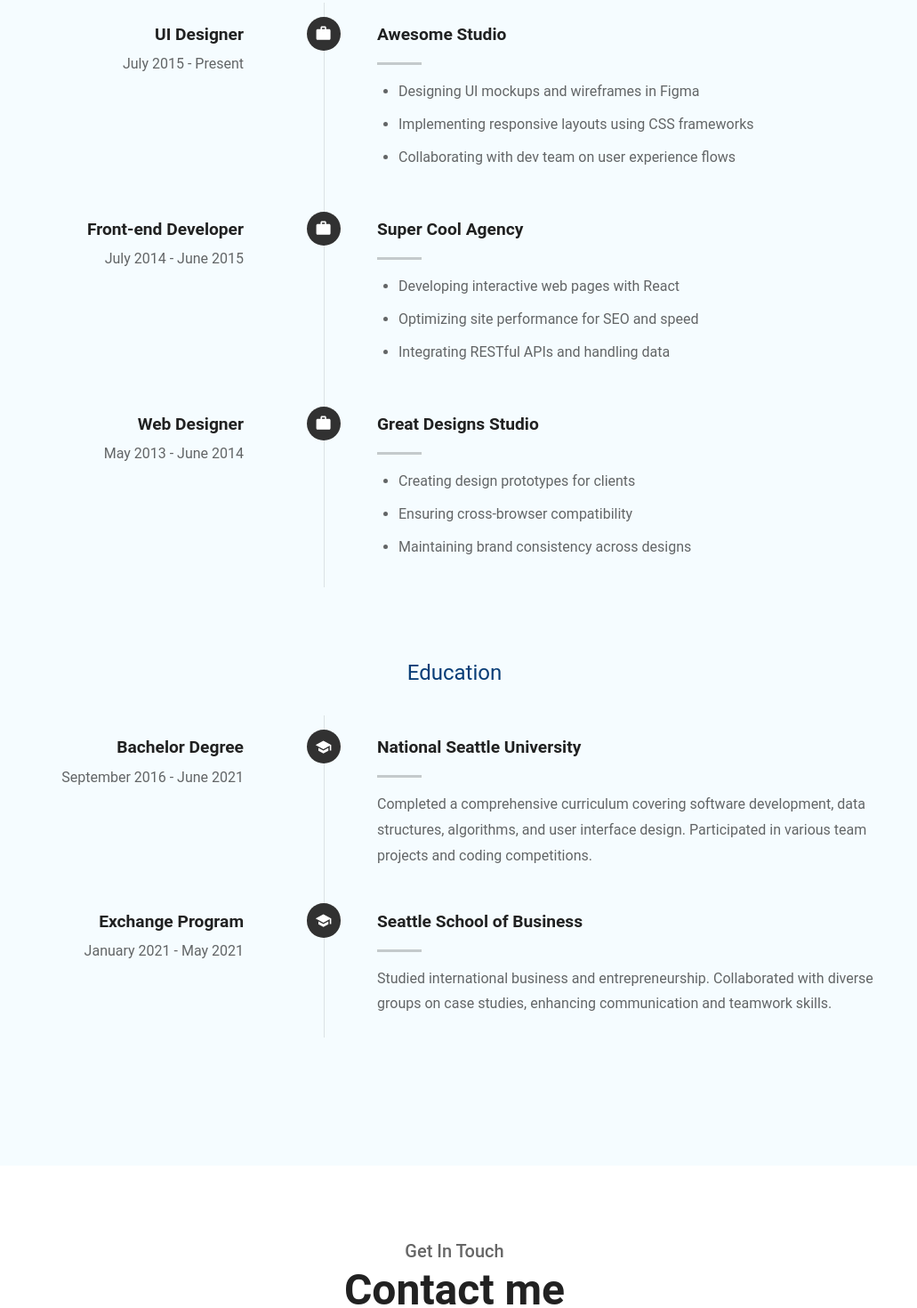
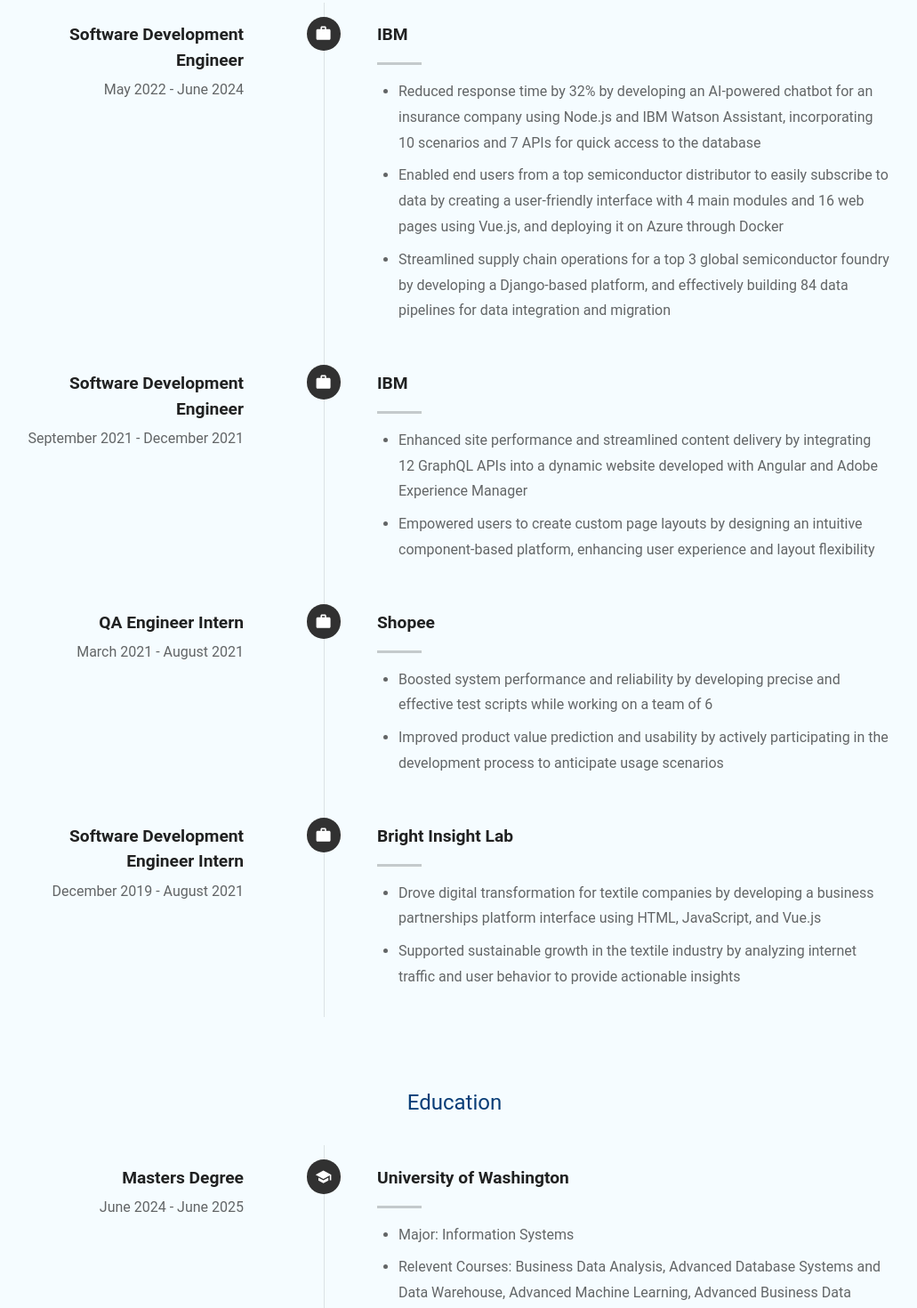
Before and after one commit to formosachiang/my-website, a React (Create React App) app: page / in a window 1280 px wide. Shown: the part 2900-4370 px from the top of the page at 89% size, without its empty margins (129-1160 px from the left). Built offline with nearby package versions, Linux system fonts and the light colour scheme.

Commit message:
Revise resume with my information

```diff
--- a/src/components/ResumeSection.jsx
+++ b/src/components/ResumeSection.jsx
@@ -141,52 +141,63 @@
   // 工作經驗：description 以陣列呈現列點
   const workExperience = [
     {
-      title: 'UI Designer',
-      date: 'July 2015 - Present',
-      company: 'Awesome Studio',
+      title: 'Software Development Engineer',
+      date: 'May 2022 - June 2024',
+      company: 'IBM',
       description: [
-        'Designing UI mockups and wireframes in Figma',
-        'Implementing responsive layouts using CSS frameworks',
-        'Collaborating with dev team on user experience flows',
+        'Reduced response time by 32% by developing an AI-powered chatbot for an insurance company using Node.js and IBM Watson Assistant, incorporating 10 scenarios and 7 APIs for quick access to the database',
+        'Enabled end users from a top semiconductor distributor to easily subscribe to data by creating a user-friendly interface with 4 main modules and 16 web pages using Vue.js, and deploying it on Azure through Docker',
+        'Streamlined supply chain operations for a top 3 global semiconductor foundry by developing a Django-based platform, and effectively building 84 data pipelines for data integration and migration',
       ],
     },
     {
-      title: 'Front-end Developer',
-      date: 'July 2014 - June 2015',
-      company: 'Super Cool Agency',
+      title: 'Software Development Engineer',
+      date: 'September 2021 - December 2021',
+      company: 'IBM',
       description: [
-        'Developing interactive web pages with React',
-        'Optimizing site performance for SEO and speed',
-        'Integrating RESTful APIs and handling data',
+        'Enhanced site performance and streamlined content delivery by integrating 12 GraphQL APIs into a dynamic website developed with Angular and Adobe Experience Manager',
+        'Empowered users to create custom page layouts by designing an intuitive component-based platform, enhancing user experience and layout flexibility',
       ],
     },
     {
-      title: 'Web Designer',
-      date: 'May 2013 - June 2014',
-      company: 'Great Designs Studio',
+      title: 'QA Engineer Intern',
+      date: 'March 2021 - August 2021',
+      company: 'Shopee',
       description: [
-        'Creating design prototypes for clients',
-        'Ensuring cross-browser compatibility',
-        'Maintaining brand consistency across designs',
+        'Boosted system performance and reliability by developing precise and effective test scripts while working on a team of 6',
+        'Improved product value prediction and usability by actively participating in the development process to anticipate usage scenarios'
+      ],
+    },
+    {
+      title: 'Software Development Engineer Intern',
+      date: 'December 2019 - August 2021',
+      company: 'Bright Insight Lab',
+      description: [
+        'Drove digital transformation for textile companies by developing a business partnerships platform interface using HTML, JavaScript, and Vue.js',
+	      'Supported sustainable growth in the textile industry by analyzing internet traffic and user behavior to provide actionable insights',
       ],
     },
   ];
 
-  // 教育背景：description 維持字串
+  // 教育背景資料（description 改成陣列，呈現列點）
   const education = [
     {
-      title: 'Bachelor Degree',
-      date: 'September 2016 - June 2021',
-      company: 'National Seattle University',
-      description:
-        'Completed a comprehensive curriculum covering software development, data structures, algorithms, and user interface design. Participated in various team projects and coding competitions.',
+      title: 'Masters Degree',
+      date: 'June 2024 - June 2025',
+      company: 'University of Washington',
+      description: [
+        'Major: Information Systems',
+        'Relevent Courses: Business Data Analysis, Advanced Database Systems and Data Warehouse, Advanced Machine Learning, Advanced Business Data Mining',
+      ],
     },
     {
-      title: 'Exchange Program',
-      date: 'January 2021 - May 2021',
-      company: 'Seattle School of Business',
-      description:
-        'Studied international business and entrepreneurship. Collaborated with diverse groups on case studies, enhancing communication and teamwork skills.',
+      title: 'Bachelors Degree',
+      date: 'September 2017 - June 2021',
+      company: 'National Taiwan University',
+      description: [
+        'Major: Business Administration',
+        'Relevant Courses: Economics, Statistics, Accounting, Marketing Management, Operation Management'
+      ],
     },
   ];
 
@@ -199,7 +210,7 @@
         paddingBottom: '4rem',
         '@media (max-width:480px)': {
           paddingTop: '6rem',
-          paddingBottom: '3rem',
+          paddingBottom: '2rem',
         },
       }}
     >
```
